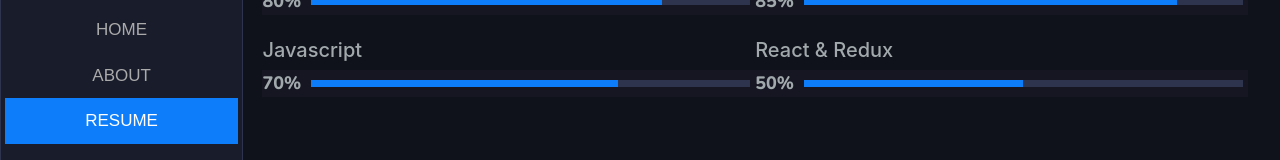
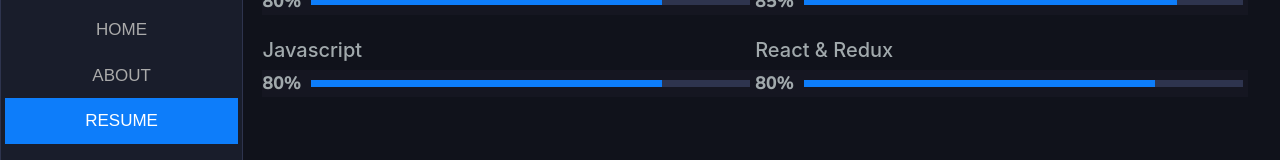
Before and after one commit to OdongAlican/Portfolio, a Vue app: page /resume in a window 1280 px wide. Shown: the part 250-410 px from the top of the page. Built offline with nearby package versions, Linux system fonts and the light colour scheme.

Commit message:
update js percentage

```diff
--- a/src/views/About.vue
+++ b/src/views/About.vue
@@ -70,7 +70,7 @@
             </div>
             <div class="partial frelance d-flex">
               <div class="first">
-              <span>Freelance</span>
+              <span>Full-Time</span>
               </div>
               <div class="second-partial">
               <p>: Available</p>
--- a/src/views/Resume.vue
+++ b/src/views/Resume.vue
@@ -71,10 +71,10 @@
             <h5>Javascript</h5>
             <div class="inner-skills">
               <div class="percentage ">
-                70%
+                80%
               </div>
               <div class="inner-section-html">
-                <div class="middle-section-html javascript"></div>
+                <div class="middle-section-html ruby"></div>
               </div>
             </div>
           </div>
@@ -82,10 +82,10 @@
             <h5>React &#38; Redux</h5>
             <div class="inner-skills">
               <div class="percentage">
-                50%
+                80%
               </div>
               <div class="inner-section-css">
-                <div class="middle-section-css react"></div>
+                <div class="middle-section-css ruby"></div>
               </div>
             </div>
           </div>
```
